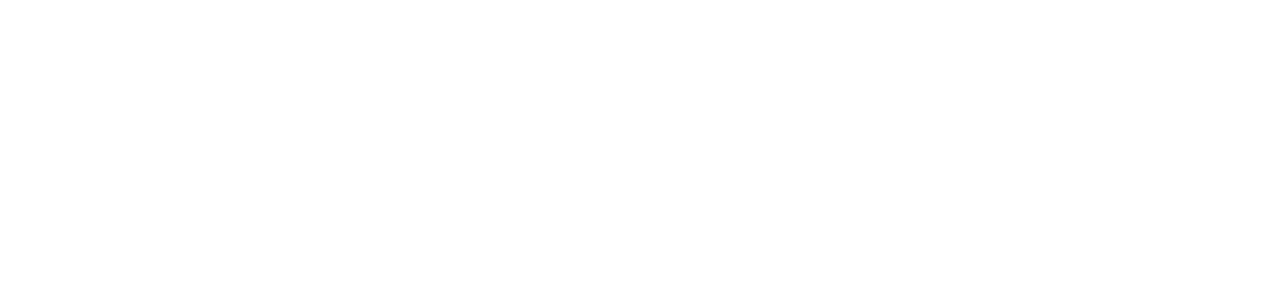
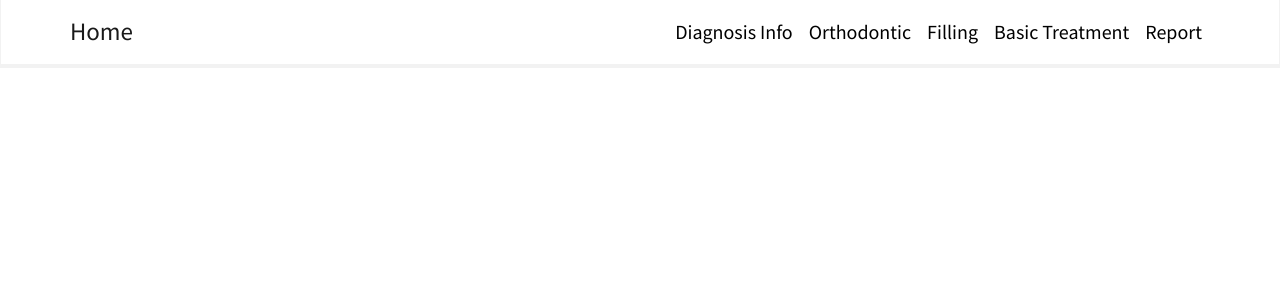
Before and after one commit to ThaminduChankana/Family-Dental-Clinic, a React (Create React App) app in the folder frontend/: page /treatment-navbar in a window 1280 px wide. Shown: the top 300 px of the page. Built offline with nearby package versions, Linux system fonts and the light colour scheme.

Commit message:
Add diagnosis dashboard and nav bar

```diff
--- a/frontend/src/App.js
+++ b/frontend/src/App.js
@@ -22,6 +22,8 @@
 import PatientListForDoctor from "./screens/DoctorLists/patientList";
 import DoctorEditByAdmin from "./screens/UserManagement/AdminUserEditScreens/DoctorEditByAdmin";
 import PatientEditByAdmin from "./screens/UserManagement/AdminUserEditScreens/PatientEditByAdmin";
+import DiagnosisInfo from "./screens/Treatment/TreatmentDashBoard/DiagnosisInfo";
+import TreatmentNavBar from "./screens/Treatment/TreatmentDashBoard/TreatmentNavBar";
 
 const App = () => {
 	return (
@@ -47,6 +49,8 @@
 				<Route path="/doctor-patients" component={PatientListForDoctor} exact />
 				<Route path="/admin-doctor-edit/:id" component={DoctorEditByAdmin} exact />
 				<Route path="/admin-patient-edit/:id" component={PatientEditByAdmin} exact />
+				<Route path="/treatment-dashboard" component={DiagnosisInfo} exact />
+				<Route path="/treatment-navbar" component={TreatmentNavBar} exact />
 			</main>
 		</BrowserRouter>
 	);
--- /dev/null
+++ b/frontend/src/screens/Treatment/TreatmentDashBoard/DiagnosisInfo.js
@@ -0,0 +1,26 @@
+import BasicTreatmentView from "../TreatmentLists/BasicTreatmentView";
+import OrthodonticView from "../TreatmentLists/OrthodonticView";
+import FillingView from "../TreatmentLists/FillingView";
+import TreatmentNavBar from "./TreatmentNavBar";
+
+const DiagnosisInfo = () => {
+	return (
+		<div>
+			<TreatmentNavBar />
+			<br />
+			<br />
+			<h2 style={{ textAlign: "center" }}>Basic Treatment List</h2>
+			<BasicTreatmentView />
+			<br />
+			<br />
+			<h2 style={{ textAlign: "center" }}>Orthodontic Treatment List</h2>
+			<OrthodonticView />
+			<br />
+			<br />
+			<h2 style={{ textAlign: "center" }}>Filling Treatment List</h2>
+			<FillingView />
+		</div>
+	);
+};
+
+export default DiagnosisInfo;
--- /dev/null
+++ b/frontend/src/screens/Treatment/TreatmentDashBoard/TreatmentNavBar.js
@@ -0,0 +1,30 @@
+import React from "react";
+import { Navbar, Container, Nav, Form, FormControl, Button } from "react-bootstrap";
+export default function TreatmentNavBar() {
+	return (
+		<Navbar bg="light" variant="light" className="m-auto">
+			<Container>
+				<Navbar.Brand style={{ fontSize: 25 }} href="/doctor">
+					Home
+				</Navbar.Brand>
+				<Nav className="me-auto">
+					<Nav.Link style={{ fontSize: 20, color: "black" }} href="/treatment-dashboard">
+						Diagnosis Info
+					</Nav.Link>
+					<Nav.Link style={{ fontSize: 20, color: "black" }} href="/treatment-orthodontic-create">
+						Orthodontic
+					</Nav.Link>
+					<Nav.Link style={{ fontSize: 20, color: "black" }} href="/treatment-filling-create">
+						Filling
+					</Nav.Link>
+					<Nav.Link style={{ fontSize: 20, color: "black" }} href="/treatment-basicTreatment-create">
+						Basic Treatment
+					</Nav.Link>
+					<Nav.Link style={{ fontSize: 20, color: "black" }} href="">
+						Report
+					</Nav.Link>
+				</Nav>
+			</Container>
+		</Navbar>
+	);
+}
```
